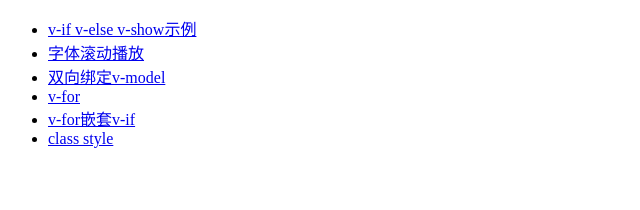
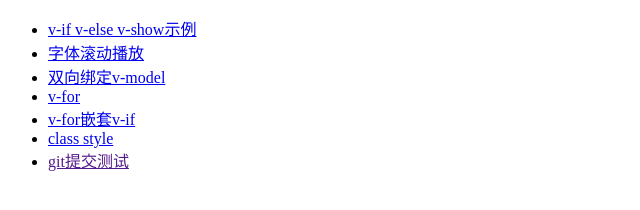
Before and after one commit to jack-tmac/vueStudyDemo, a website: page index.html in a window 1280 px wide. Shown: the whole page, without its empty margins (0-640 px from the left). Drawn offline with Linux system fonts and the light colour scheme.

Commit message:
gui 提交

```diff
--- a/index.html
+++ b/index.html
@@ -18,6 +18,7 @@
                 <li><a href="./example/v-for.html">v-for</a></li>
                 <li><a href="./example/v-for-if.html">v-for嵌套v-if</a></li>
                 <li><a href="./example/style-class.html">class style</a></li>
+                <li><a href="">git提交测试</a></li>
             </ul>
         </div>
     </div>
```
